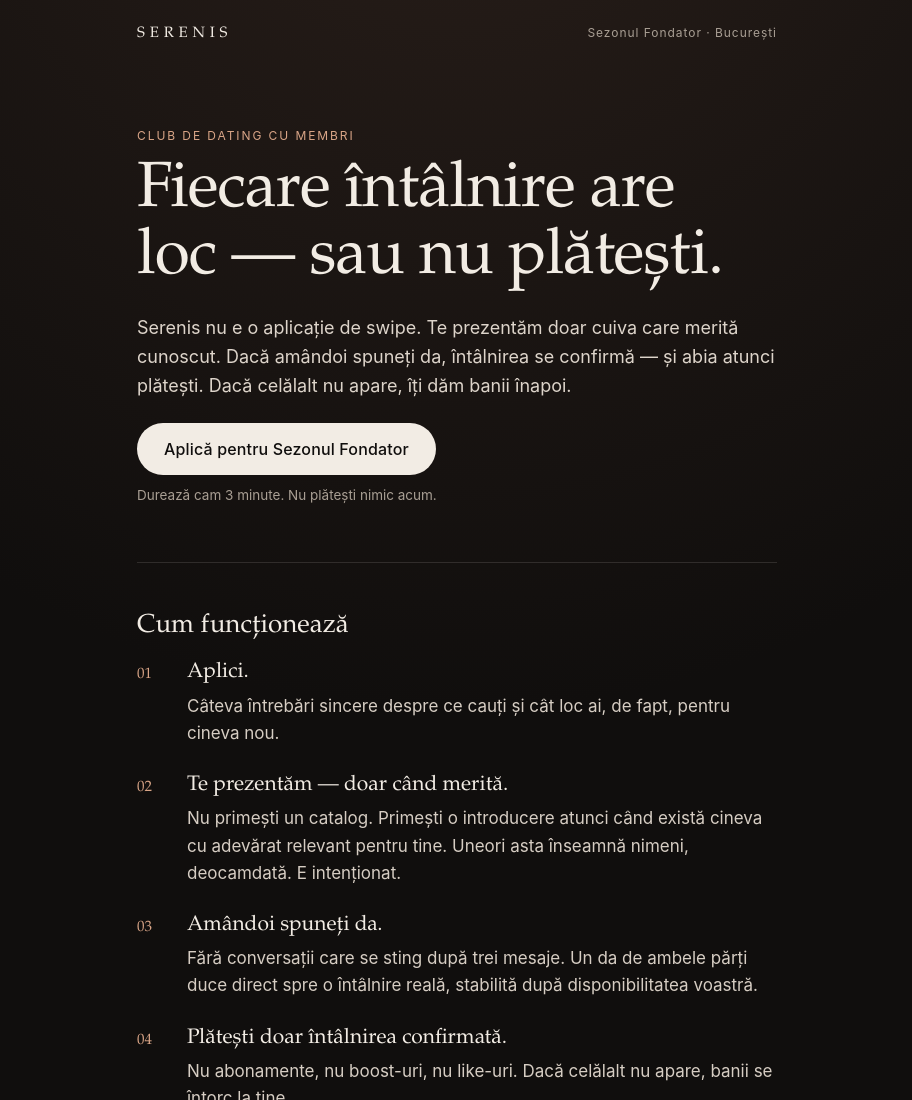
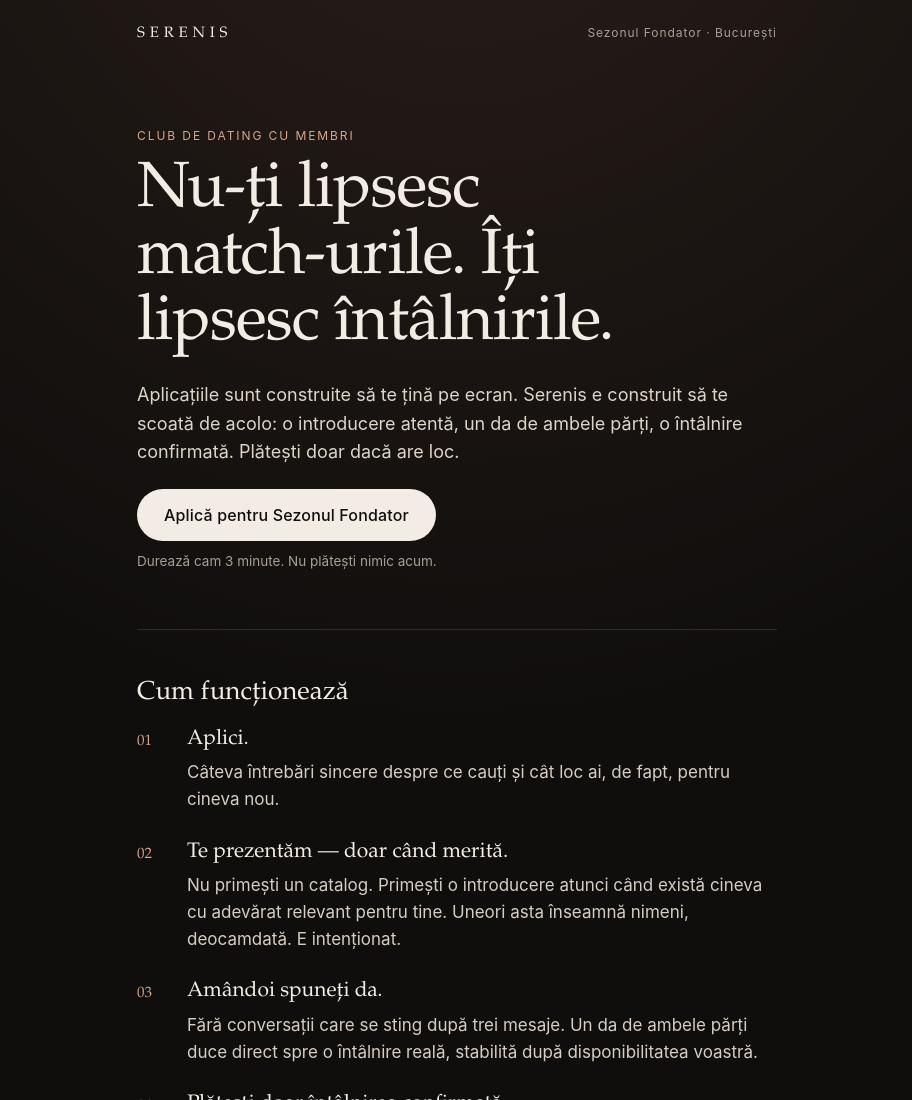
Before and after one commit to lextiby/serenis-site, a plain HTML site: page index.html in a window 1280 px wide. Shown: the top 1100 px of the page, without its empty margins (183-1095 px from the left). Drawn offline with Linux system fonts and the light colour scheme.

Commit message:
Launch prep: operator details, Hero C default

```diff
--- a/app.js
+++ b/app.js
@@ -38,7 +38,7 @@
       lede: "Aplicațiile sunt construite să te țină pe ecran. Serenis e construit să te scoată de acolo: o introducere atentă, un da de ambele părți, o întâlnire confirmată. Plătești doar dacă are loc."
     }
   };
-  var variant = HEROES[(params.get("h") || "").toLowerCase()] ? params.get("h").toLowerCase() : "a";
+  var variant = HEROES[(params.get("h") || "").toLowerCase()] ? params.get("h").toLowerCase() : "c";
 
   var referrerHost = "";
   try { referrerHost = document.referrer ? new URL(document.referrer).hostname : ""; } catch (e) { referrerHost = ""; }
--- a/config.js
+++ b/config.js
@@ -5,10 +5,10 @@
   // Google Apps Script web-app URL (…/exec) from backend/Code.gs
   endpoint: "",
   // Public contact address for data-protection requests (required by GDPR Art. 13)
-  contactEmail: "",
+  contactEmail: "office@infinitylabz.org",
   controller: "LEX INC S.R.L.",
   // Optional but recommended: CUI and registered office of the controller
-  controllerDetails: "",
+  controllerDetails: "CUI 52971871, cu sediul în Constanța, str. Unirii nr. 19B, România",
   // Prices (RON / person / confirmed date) randomly assigned per visit
   priceArms: [29, 39, 49],
 };
--- a/index.html
+++ b/index.html
@@ -27,8 +27,8 @@
 <section class="screen is-active" data-screen="landing" aria-labelledby="hero-title">
   <div class="hero">
     <p class="eyebrow">Club de dating cu membri</p>
-    <h1 id="hero-title" class="display" data-hero-title>Fiecare întâlnire are loc — sau nu plătești.</h1>
-    <p class="lede" data-hero-lede>Serenis nu e o aplicație de swipe. Te prezentăm doar cuiva care merită cunoscut. Dacă amândoi spuneți da, întâlnirea se confirmă — și abia atunci plătești. Dacă celălalt nu apare, îți dăm banii înapoi.</p>
+    <h1 id="hero-title" class="display" data-hero-title>Nu-ți lipsesc match-urile. Îți lipsesc întâlnirile.</h1>
+    <p class="lede" data-hero-lede>Aplicațiile sunt construite să te țină pe ecran. Serenis e construit să te scoată de acolo: o introducere atentă, un da de ambele părți, o întâlnire confirmată. Plătești doar dacă are loc.</p>
     <div class="cta-row">
       <button class="btn btn-primary" data-action="start" data-cta="hero">Aplică pentru Sezonul Fondator</button>
       <p class="fine">Durează cam 3 minute. Nu plătești nimic acum.</p>
```
